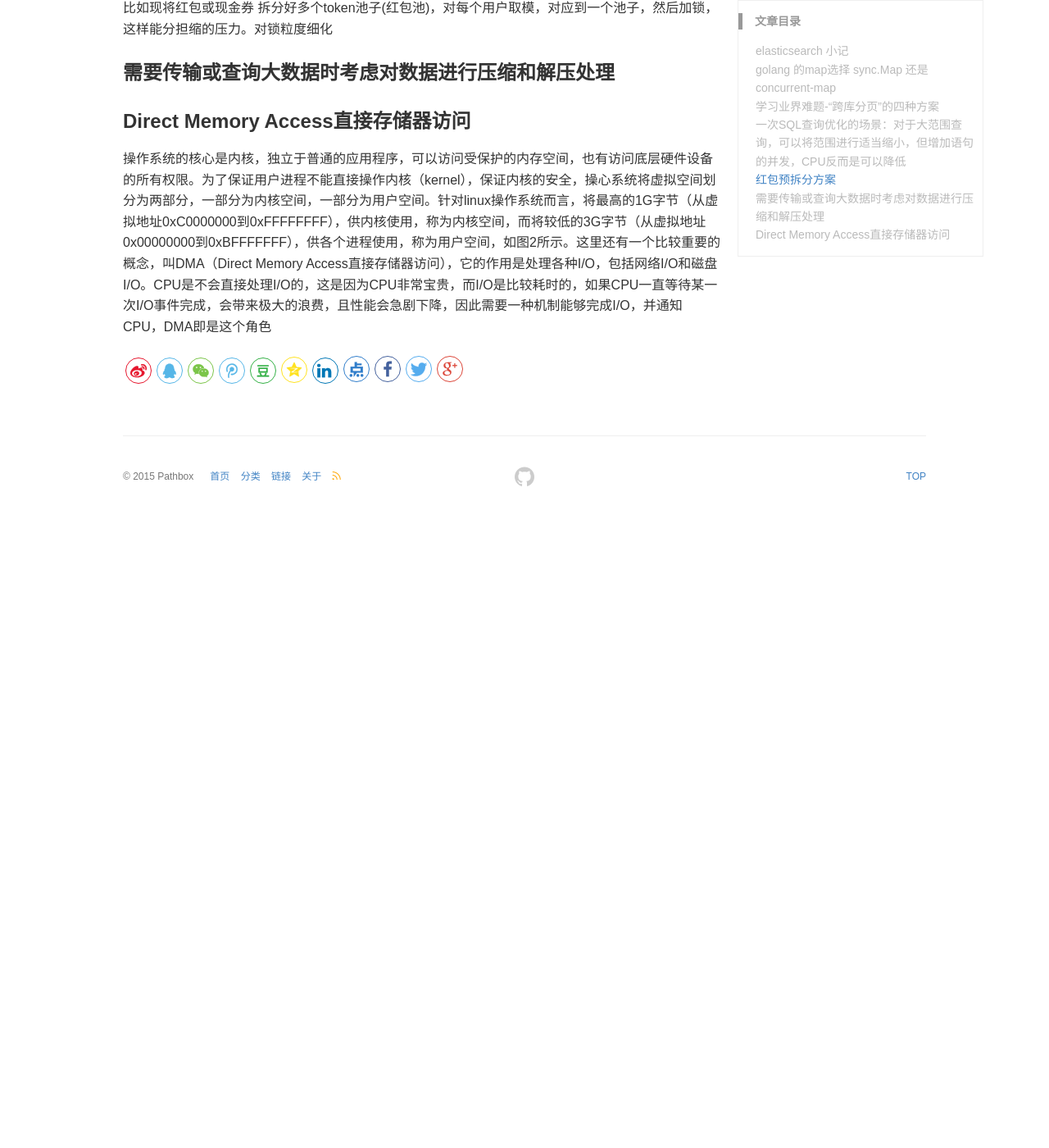
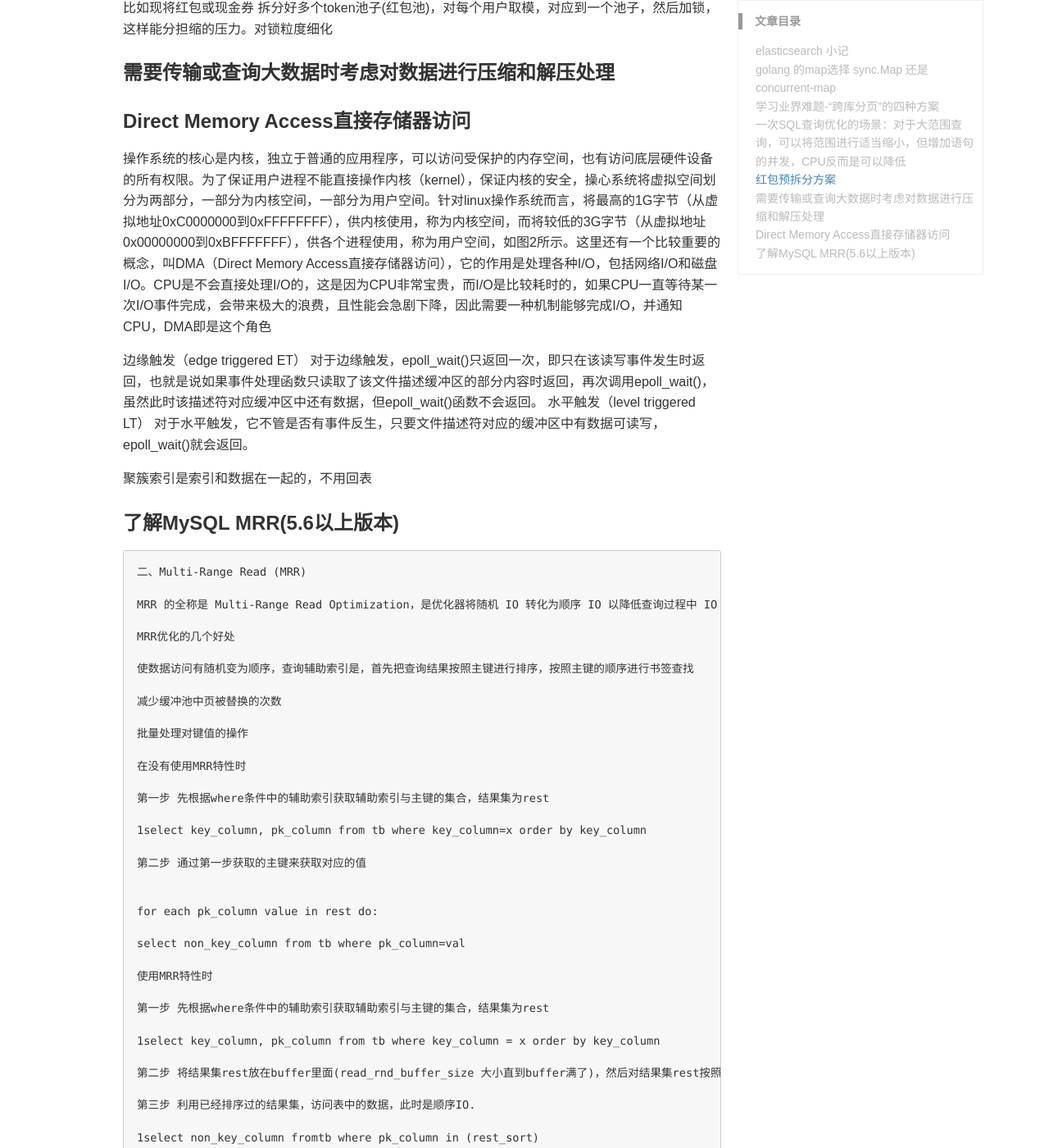
Before and after one commit to pathbox/pathbox.github.io, a Jekyll site: the page built from _posts/2023-03-01-work-summary-in-Tencent-51.md, in a window 1280 px wide and 1400 px high, scrolled down 1721 px. Shown: the whole window at 82% size. Built offline with Jekyll 4.4.1, drawn with Linux system fonts in a browser that asks for light colours; before the commit the page ends 2351 px from its top, so only the background shows below that; some of the changed text lies outside the part shown.

Commit message:
了解MySQL MRR

````diff
--- a/_posts/2023-03-01-work-summary-in-Tencent-51.md
+++ b/_posts/2023-03-01-work-summary-in-Tencent-51.md
@@ -73,3 +73,72 @@ https://cloud.tencent.com/developer/article/1048654
 
 ### Direct Memory Access直接存储器访问
 操作系统的核心是内核，独立于普通的应用程序，可以访问受保护的内存空间，也有访问底层硬件设备的所有权限。为了保证用户进程不能直接操作内核（kernel），保证内核的安全，操心系统将虚拟空间划分为两部分，一部分为内核空间，一部分为用户空间。针对linux操作系统而言，将最高的1G字节（从虚拟地址0xC0000000到0xFFFFFFFF），供内核使用，称为内核空间，而将较低的3G字节（从虚拟地址0x00000000到0xBFFFFFFF），供各个进程使用，称为用户空间，如图2所示。这里还有一个比较重要的概念，叫DMA（Direct Memory Access直接存储器访问），它的作用是处理各种I/O，包括网络I/O和磁盘I/O。CPU是不会直接处理I/O的，这是因为CPU非常宝贵，而I/O是比较耗时的，如果CPU一直等待某一次I/O事件完成，会带来极大的浪费，且性能会急剧下降，因此需要一种机制能够完成I/O，并通知CPU，DMA即是这个角色
+
+边缘触发（edge triggered ET）
+对于边缘触发，epoll_wait()只返回一次，即只在该读写事件发生时返回，也就是说如果事件处理函数只读取了该文件描述缓冲区的部分内容时返回，再次调用epoll_wait()，虽然此时该描述符对应缓冲区中还有数据，但epoll_wait()函数不会返回。
+水平触发（level triggered LT）
+对于水平触发，它不管是否有事件反生，只要文件描述符对应的缓冲区中有数据可读写，epoll_wait()就会返回。
+
+聚簇索引是索引和数据在一起的，不用回表
+
+### 了解MySQL MRR(5.6以上版本)
+```
+二、Multi-Range Read (MRR)
+
+MRR 的全称是 Multi-Range Read Optimization，是优化器将随机 IO 转化为顺序 IO 以降低查询过程中 IO 开销的一种手段，这对IO-bound类型的SQL语句性能带来极大的提升，适用于range ref eq_ref类型的查询
+
+MRR优化的几个好处
+
+使数据访问有随机变为顺序，查询辅助索引是，首先把查询结果按照主键进行排序，按照主键的顺序进行书签查找
+
+减少缓冲池中页被替换的次数
+
+批量处理对键值的操作
+
+在没有使用MRR特性时
+
+第一步 先根据where条件中的辅助索引获取辅助索引与主键的集合，结果集为rest
+
+1select key_column, pk_column from tb where key_column=x order by key_column
+
+第二步 通过第一步获取的主键来获取对应的值
+
+
+for each pk_column value in rest do:
+
+select non_key_column from tb where pk_column=val
+
+使用MRR特性时
+
+第一步 先根据where条件中的辅助索引获取辅助索引与主键的集合，结果集为rest
+
+1select key_column, pk_column from tb where key_column = x order by key_column
+
+第二步 将结果集rest放在buffer里面(read_rnd_buffer_size 大小直到buffer满了)，然后对结果集rest按照pk_column排序，得到结果集是rest_sort
+
+第三步 利用已经排序过的结果集，访问表中的数据，此时是顺序IO.
+
+1select non_key_column fromtb where pk_column in (rest_sort)
+
+在不使用 MRR 时，优化器需要根据二级索引返回的记录来进行“回表”，这个过程一般会有较多的随机IO, 使用MRR时，SQL语句的执行过程是这样的：
+
+优化器将二级索引查询到的记录放到一块缓冲区中
+
+如果二级索引扫描到文件的末尾或者缓冲区已满，则使用快速排序对缓冲区中的内容按照主键进行排序
+
+用户线程调用MRR接口取cluster index，然后根据cluster index 取行数据
+
+当根据缓冲区中的 cluster index取完数据，则继续调用过程 2) 3)，直至扫描结束
+
+通过上述过程，优化器将二级索引随机的 IO 进行排序，转化为主键的有序排列，从而实现了随机 IO 到顺序 IO 的转化，提升性能
+
+此外MRR还可以将某些范围查询，拆分为键值对，来进行批量的数据查询，如下：
+
+SELECT * FROM t WHEREkey_part1 >= 1000 ANDkey_part1 < 2000ANDkey_part2 = 10000;
+
+表t上有二级索引(key_part1, key_part2)，索引根据key_part1,key_part2的顺序排序。
+
+若不使用MRR：此时查询的类型为Range，sql优化器会先将key_part1大于1000小于2000的数据取出，即使key_part2不等于10000，带取出之后再进行过滤，会导致很多无用的数据被取出
+
+若使用MRR：如果索引中key_part2不为10000的元组越多，最终MRR的效果越好。优化器会将查询条件拆分为（1000,1000），（1001,1000），... （1999,1000）最终会根据这些条件进行过滤
+```
````
